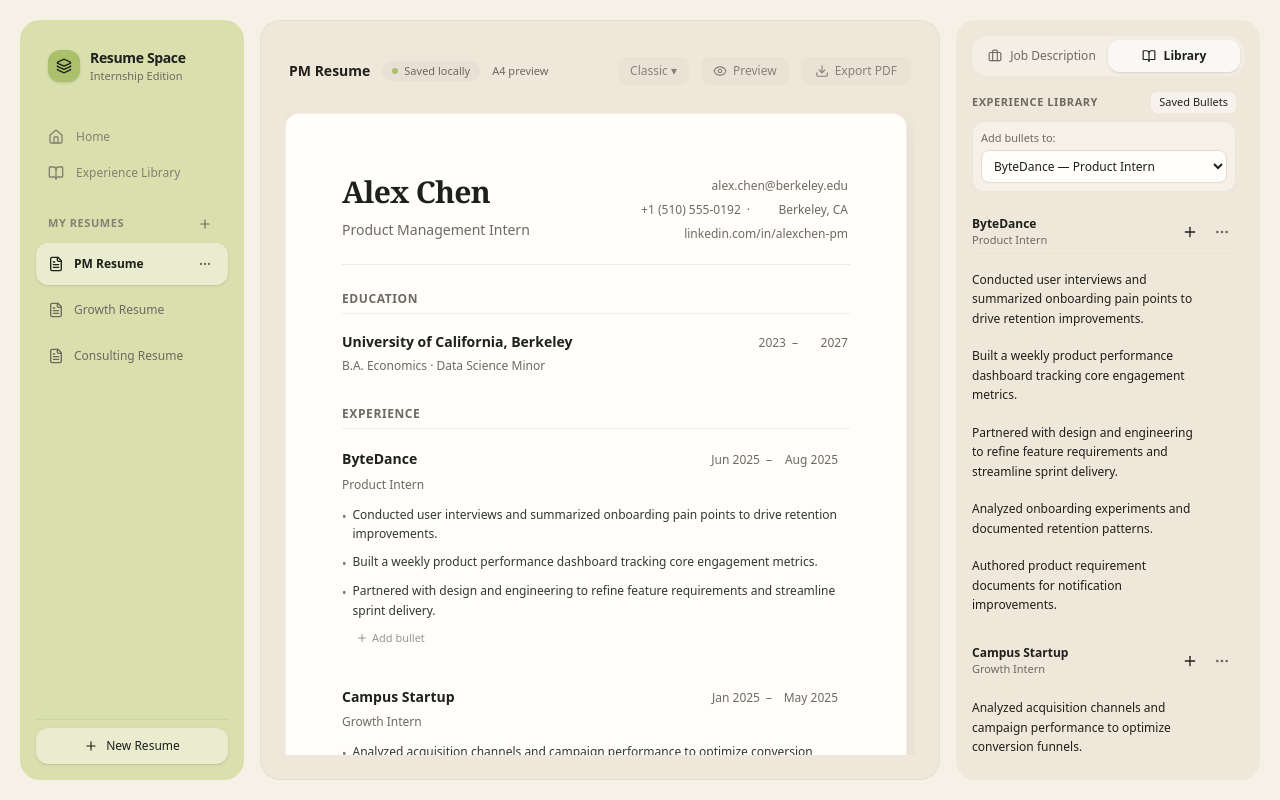
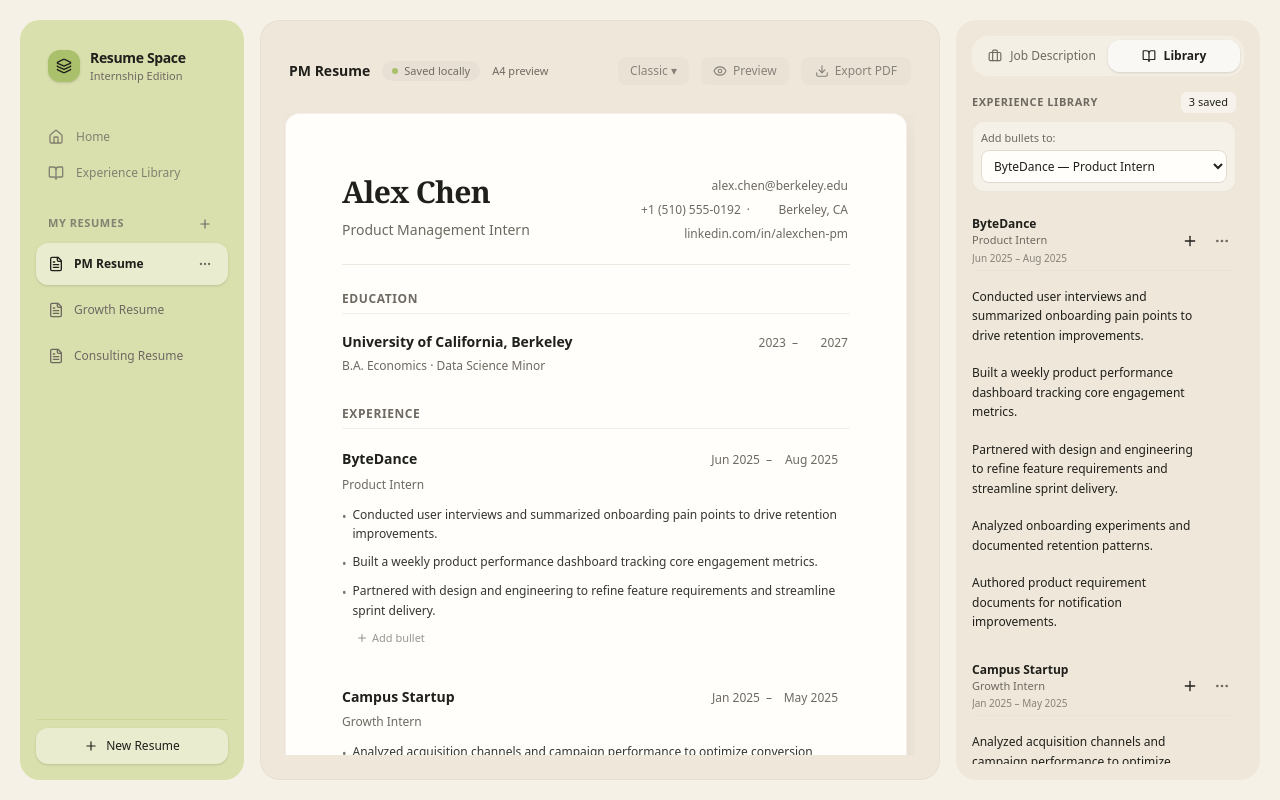
Before and after one commit to fywzoey-sys/55dsda, a React (Vite) app: page / in a window 1280 px wide. Both pictures are taken after a click on the button "Library". Built offline with nearby package versions, Linux system fonts and the light colour scheme.

Commit message:
feat: implement library migration and update UI
- Add automatic migration for missing or invalid libraries in local storage.
- Update library list to display item counts and date ranges.
- Increase menu width to accommodate longer labels.
- Include library state in synchronization effects.

```diff
--- a/src/App.tsx
+++ b/src/App.tsx
@@ -34,10 +34,25 @@
               // we don't write here, but when the App renders, latestDataRef will eventually persist it
             }
             let validLibrary = parsed.library;
-            if (!isValidLibraryArray(validLibrary)) {
+            let needsWriteBack = false;
+            if (validLibrary === undefined) {
               validLibrary = JSON.parse(JSON.stringify(libraryItems));
+              needsWriteBack = true;
+            } else if (!isValidLibraryArray(validLibrary)) {
+              validLibrary = JSON.parse(JSON.stringify(libraryItems));
+              needsWriteBack = true;
             }
-            return { resumes: parsed.resumes, activeResumeId: validActiveId, library: validLibrary };
+
+            const result = { resumes: parsed.resumes, activeResumeId: validActiveId, library: validLibrary };
+
+            if (needsWriteBack) {
+              try {
+                localStorage.setItem(STORAGE_KEY_V2, JSON.stringify(result));
+              } catch (err) {
+                console.error('Failed to migrate library to V2', err);
+              }
+            }
+            return result;
           }
         }
       }
@@ -169,7 +184,7 @@
         window.clearTimeout(debounceTimerRef.current);
       }
     };
-  }, [resumes, currentResumeId]);
+  }, [resumes, currentResumeId, library]);
 
 
   // Escape key to close drawers
--- a/src/components/RightPanel.tsx
+++ b/src/components/RightPanel.tsx
@@ -155,7 +155,7 @@
                     Experience Library
                   </span>
                   <span className="text-[11px] px-2 py-0.5 bg-white/50 rounded-md font-medium text-[#1F1F1B]">
-                    Saved Bullets
+                    {library.length} saved
                   </span>
                 </div>
 
@@ -198,6 +198,11 @@
                             {item.company || 'Unnamed Company'}
                           </h3>
                           <p className="text-[11px] text-[#6E6A62]">{item.role || 'Role'}</p>
+                          {(item.startDate || item.endDate) && (
+                            <p className="text-[10px] text-[#6E6A62] mt-0.5 opacity-80">
+                              {item.startDate}{item.startDate && item.endDate ? ' – ' : ''}{item.endDate}
+                            </p>
+                          )}
                         </div>
 
                         <div className="flex items-center gap-1 shrink-0">
@@ -219,6 +224,8 @@
                               type="button"
                               onClick={() => setMenuOpenId(isMenuOpen ? null : item.id)}
                               className="w-7 h-7 rounded-md flex items-center justify-center transition-colors hover:bg-black/5 text-[#6E6A62]"
+                              aria-label={`More options for ${item.company || 'library item'}`}
+                              aria-expanded={isMenuOpen}
                             >
                               <MoreHorizontal className="w-4 h-4" />
                             </button>
--- a/src/components/resume/SortableBullet.tsx
+++ b/src/components/resume/SortableBullet.tsx
@@ -110,7 +110,7 @@
         {menuOpen && (
           <>
             <div className="fixed inset-0 z-40" onClick={() => setMenuOpen(false)} />
-            <div className="absolute right-0 top-full mt-1 w-32 bg-white border border-[#E2DACF] rounded-lg shadow-lg z-50 py-1 overflow-hidden">
+            <div className="absolute right-0 top-full mt-1 w-40 bg-white border border-[#E2DACF] rounded-lg shadow-lg z-50 py-1 overflow-hidden">
               <button
                 type="button"
                 disabled={index === 0}
```
